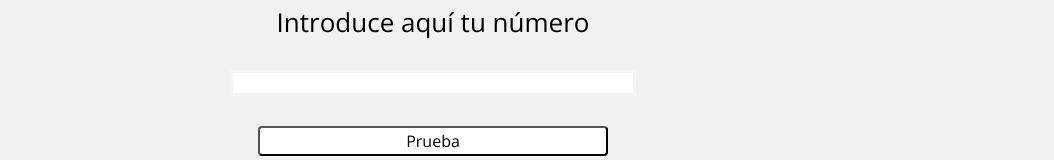
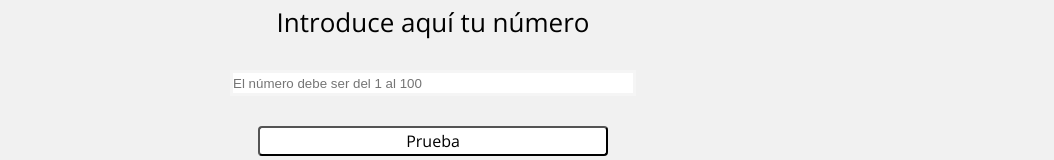
Before and after one commit to VaqueroFontenla/dorcas-s2-evaluacion-intermedia-VaqueroFontenla, a website: page index.html in a window 1280 px wide. Shown: the part 269-429 px from the top of the page, without its empty margins (207-1261 px from the left). Drawn offline with nearby package versions, Linux system fonts and the light colour scheme.

Commit message:
Add label for input

```diff
--- a/index.html
+++ b/index.html
@@ -11,8 +11,8 @@
 <div class="wrapper">
 	<p class="conter">0</p>
 	<h1 class="title">Adivina el número</h1>
-	<p class="text">Introduce aquí tu número</p>
-	<input class="number" type="text" name="" value="">
+	<label for="inputNumber" class="text">Introduce aquí tu número</label>
+	<input class="number" id="inputNumber" type="text" name="" value="" placeholder="El número debe ser del 1 al 100">
 	<button class="btn" type="button" name="button">Prueba</button>
 	<input class="feedback" type="text" name="feedback" value="Escribe un número y dale a prueba"
 
```
